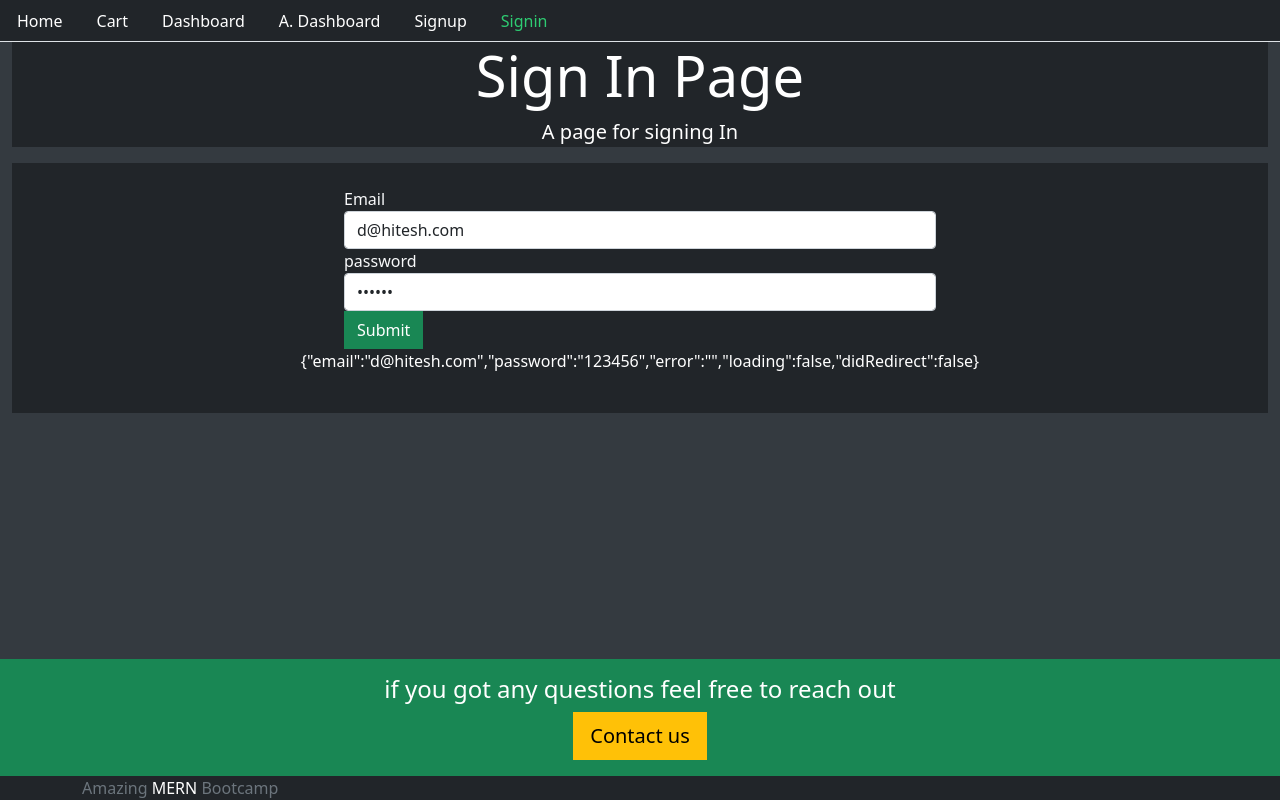
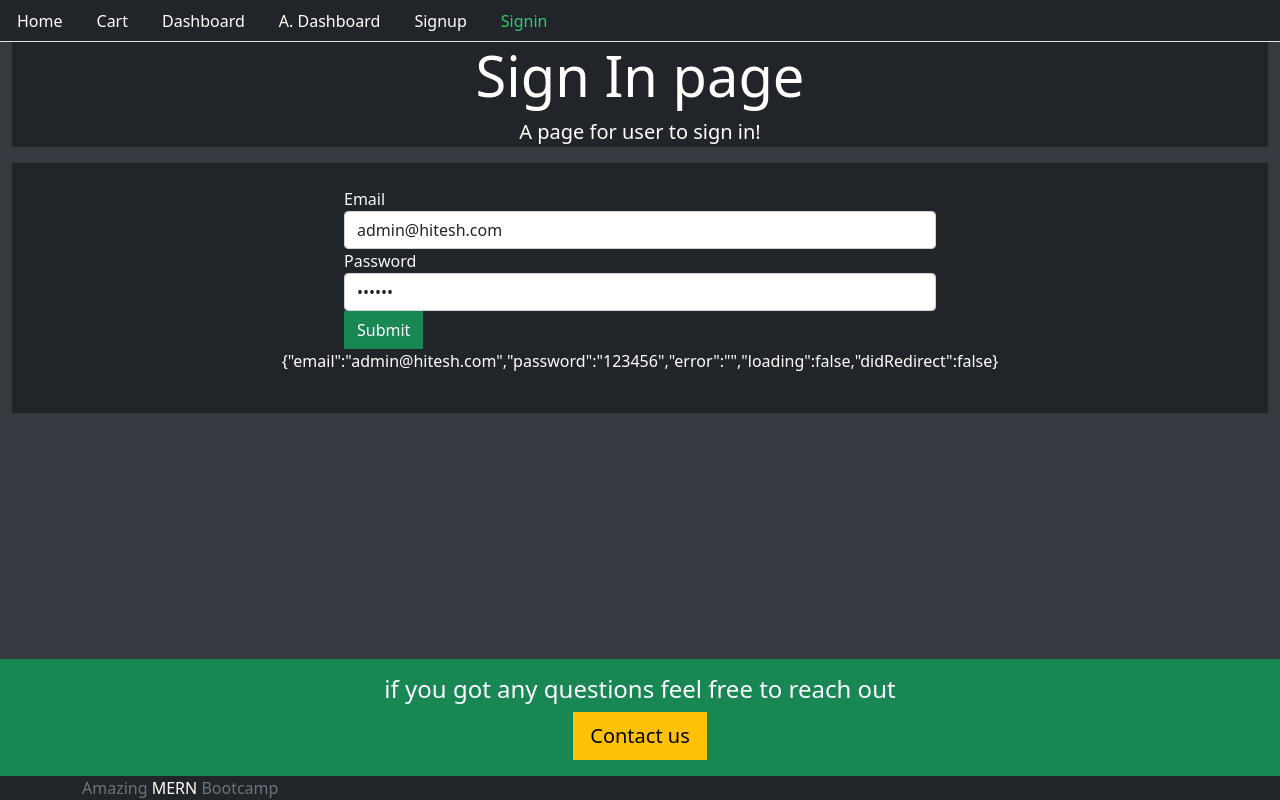
Before and after one commit to nikhilpawar9/MERN-Bootcamp, a React (Create React App) app in the folder projfrontend/: page /signin in a window 1280 px wide. Built offline with nearby package versions, Linux system fonts and the light colour scheme.

Commit message:
Solved error

```diff
--- a/projfrontend/src/Routes.js
+++ b/projfrontend/src/Routes.js
@@ -7,11 +7,11 @@ import Signup from './user/Signup'
 const Routes =() => {
   return (
     <BrowserRouter>
-    <switch>
+    <Switch>
       <Route path="/" exact component = {Home}/>
       <Route path="/signup" exact component = {Signup}/>
       <Route path="/signin" exact component = {Signin}/>
-    </switch>
+    </Switch>
     </BrowserRouter>
   )
 }
--- a/projfrontend/src/auth/helper/index.js
+++ b/projfrontend/src/auth/helper/index.js
@@ -16,7 +16,7 @@ export const signup = (user) => {
     .catch((err) => console.log(err));
 };
 
-export const signin = (user) => {
+export const signin = user => {
   return fetch(`${API}/signin`, {
     method: "POST",
     headers: {
@@ -47,14 +47,14 @@ export const signout = (next) => {
       method: "GET",
     })
       .then((response) => {
-        "signout success";
+        console.log("signout success");
       })
       .catch((err) => console.log(err));
   }
 };
 
 export const isAuthenticated = () => {
-  if (typeof window !== "undefined") {
+  if (typeof window == "undefined") {
     return false;
   }
   if (localStorage.getItem("jwt")) {
--- a/projfrontend/src/core/Home.js
+++ b/projfrontend/src/core/Home.js
@@ -4,7 +4,7 @@ import {API} from "../backend"
 import Base from './Base';
 
 export default function Home() {
-    console.log("APP IS" , API);
+    // console.log("APP IS" , API);
     return (
         <Base title="Home Page" description="Welcome to Home page">
             <div className="row">
--- a/projfrontend/src/core/menu.js
+++ b/projfrontend/src/core/menu.js
@@ -1,4 +1,4 @@
-import React from 'react'
+import React, {Fragment} from 'react'
 import {Link, withRouter} from "react-router-dom"
 import { isAuthenticated, signout } from '../auth/helper'
 
@@ -36,6 +36,8 @@ const  Menu=({history}) => (
                     A. Dashboard
                 </Link>
             </li>
+            {!isAuthenticated() && (
+                <Fragment>
                 <li className="nav-item">
                     <Link style={currentTab(history, "/signup")}  className="nav-link" to="/signup">
                         Signup
@@ -46,6 +48,8 @@ const  Menu=({history}) => (
                         Signin
                     </Link>
                 </li>
+                </Fragment>
+            )}
             {isAuthenticated()&&(
                 <li className="nav-item">
                 <span className="nav-link text-warning"
--- a/projfrontend/src/user/Signin.js
+++ b/projfrontend/src/user/Signin.js
@@ -1,65 +1,63 @@
 import React, { useState } from "react";
 import Base from "../core/Base";
-import { Link, Redirect } from "react-router-dom";
+import { Redirect } from "react-router-dom";
 
-import {} from "../auth/helper";
 import { signin, authenticate, isAuthenticated } from "../auth/helper";
 
 const Signin = () => {
   const [values, setValues] = useState({
-    email: "d@hitesh.com",
+    email: "admin@hitesh.com",
     password: "123456",
     error: "",
     loading: false,
-    didRedirect: false,
+    didRedirect: false
   });
 
   const { email, password, error, loading, didRedirect } = values;
   const { user } = isAuthenticated();
 
-  const handleChange = (name) => (event) => {
+  const handleChange = name => event => {
     setValues({ ...values, error: false, [name]: event.target.value });
   };
 
-  const onSubmit = event =>{
+  const onSubmit = event => {
     event.preventDefault();
-    setValues({...values,error: false, loading:true })
-    signin({email,password})
-    .then(data=>{
-      if (data.error) {
-        setValues({...values,error: data.error, loading:false })
-      } else{
-        authenticate(data, ()=>{
-          setValues({
-            ...values,
-            didRedirect:true
+    setValues({ ...values, error: false, loading: true });
+    signin({ email, password })
+      .then(data => {
+        if (data.error) {
+          setValues({ ...values, error: data.error, loading: false });
+        } else {
+          authenticate(data, () => {
+            setValues({
+              ...values,
+              didRedirect: true
+            });
+          });
+        }
+      })
+      .catch(console.log("signin request failed"));
+  };
 
-          })
-        })
-      }
-    })
-    .catch(console.log("sigin request failed"))
-
-  }
-
-  const performRedirect= ()=>{
-    //TODO do a redirect here
+  const performRedirect = () => {
+    //TODO: do a redirect here
     if (didRedirect) {
       if (user && user.role === 1) {
-        return <p>redirect to admin </p>
-      }else{
-        return <p>redirect to user dashboard</p>
+        return <p>redirect to admin</p>;
+      } else {
+        return <p>redirect to user dashboard</p>;
       }
     }
     if (isAuthenticated()) {
-      return <Redirect to="/"/>
+      return <Redirect to="/" />;
     }
-  }
+  };
+
   const loadingMessage = () => {
-    return(
+    return (
       loading && (
         <div className="alert alert-info">
-          <h2>Loading</h2>
+          <h2>Loading...</h2>
         </div>
       )
     );
@@ -84,22 +82,29 @@ const Signin = () => {
     return (
       <div className="row">
         <div className="col-md-6 offset-sm-3 text-left">
-          <form action="">
+          <form>
             <div className="form-group">
-              <label htmlFor="" className="text-light">
-                Email
-              </label>
-              <input onChange={handleChange("email")} value={email} className="form-control" type="email" />
+              <label className="text-light">Email</label>
+              <input
+                onChange={handleChange("email")}
+                value={email}
+                className="form-control"
+                type="email"
+              />
             </div>
 
             <div className="form-group">
-              <label htmlFor="" className="text-light">
-                password
-              </label>
-              <input  onChange={handleChange("password")} value={password} className="form-control" type="password" />
+              <label className="text-light">Password</label>
+              <input
+                onChange={handleChange("password")}
+                value={password}
+                className="form-control"
+                type="password"
+              />
             </div>
-
-            <button onClick={onSubmit} className="btn btn-success btn-block">Submit</button>
+            <button onClick={onSubmit} className="btn btn-success btn-block">
+              Submit
+            </button>
           </form>
         </div>
       </div>
@@ -107,11 +112,12 @@ const Signin = () => {
   };
 
   return (
-    <Base title=" Sign In Page" description="A page for signing In">
+    <Base title="Sign In page" description="A page for user to sign in!">
       {loadingMessage()}
       {errorMessage()}
       {signInForm()}
       {performRedirect()}
+
       <p className="text-white text-center">{JSON.stringify(values)}</p>
     </Base>
   );
```
Lines whose indentation alone changed are shown as unchanged.
